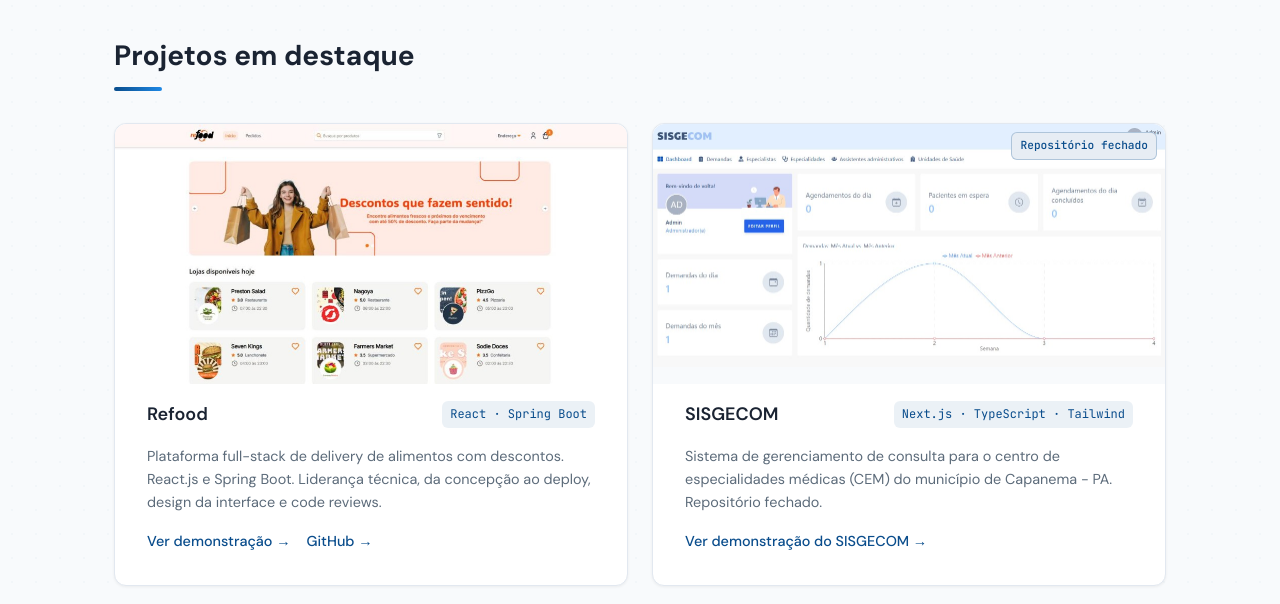
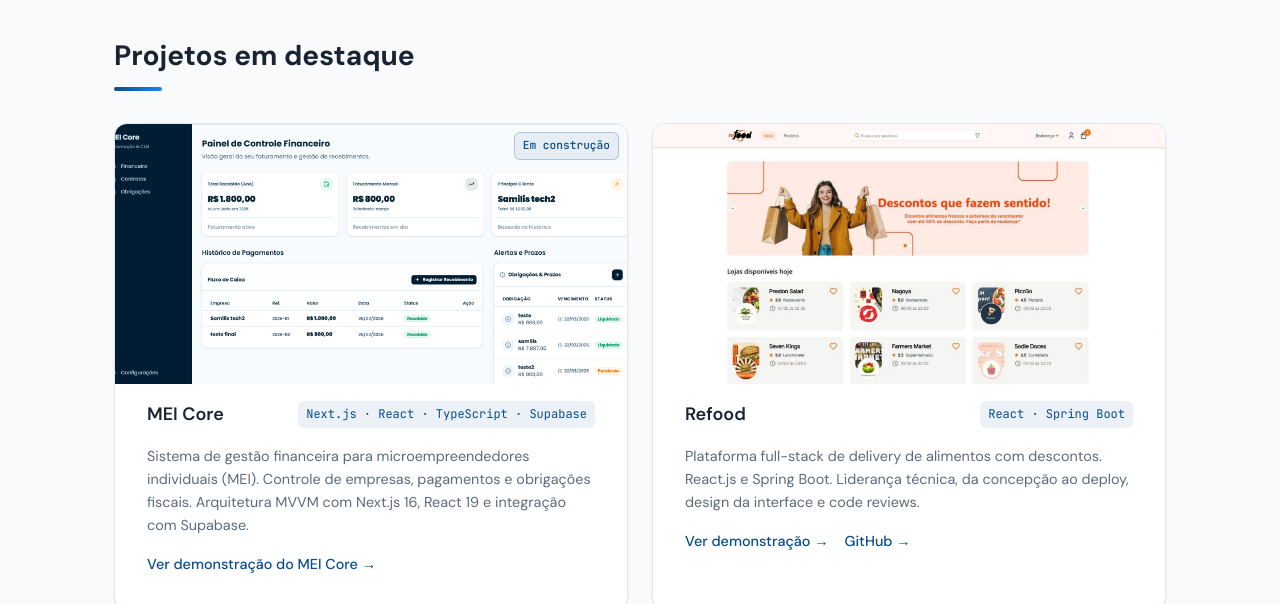
Before and after one commit to SamilisBrito/Portifolio, a website with bundled scripts: page index.html in a window 1280 px wide. Shown: the part 830-1434 px from the top of the page. Built offline with nearby package versions, Linux system fonts and the light colour scheme.

Commit message:
feat: add MEI Core project card to portfolio showcase

```diff
--- a/index.html
+++ b/index.html
@@ -76,6 +76,27 @@
       <div class="container">
         <h2 class="section__title" id="projetos-title">Projetos em destaque</h2>
         <div class="projects__grid">
+          <article class="project-card">
+            <span class="project-card__closed-label" aria-label="Em construção">Em construção</span>
+            <a href="https://mei-service-organizer.vercel.app/login" target="_blank" rel="noopener noreferrer"
+              class="project-card__image-link">
+              <img src="assets/mei-core.png" alt="Preview do MEI Core - Painel de controle financeiro para MEI"
+                class="project-card__image" />
+            </a>
+            <div class="project-card__header">
+              <h3 class="project-card__title">MEI Core</h3>
+              <span class="project-card__badge">Next.js · React · TypeScript · Supabase</span>
+            </div>
+            <p class="project-card__description">
+              Sistema de gestão financeira para microempreendedores individuais (MEI). Controle de empresas,
+              pagamentos e obrigações fiscais. Arquitetura MVVM com Next.js 16, React 19 e integração com Supabase.
+            </p>
+            <div class="project-card__links">
+              <a href="https://mei-service-organizer.vercel.app/login" target="_blank" rel="noopener noreferrer"
+                class="project-card__link">Ver demonstração do MEI Core <span class="visually-hidden">(abre em nova
+                  aba)</span> →</a>
+            </div>
+          </article>
           <article class="project-card">
             <a href="https://refoodproject.vercel.app/" target="_blank" rel="noopener noreferrer"
               class="project-card__image-link">
@@ -190,7 +211,6 @@
             </div>
           </article>
 
-
           <article class="project-card">
             <a href="https://doctor-who-timer.vercel.app/" target="_blank" rel="noopener noreferrer"
               class="project-card__image-link">
@@ -300,7 +320,8 @@
             <span class="contact__link-icon" aria-hidden="true">⌘</span>
             GitHub <span class="visually-hidden">(abre em nova aba)</span>
           </a>
-          <a href="mailto:samilisbritto@gmail.com" class="contact__link" aria-label="Enviar email para samilisbritto@gmail.com">
+          <a href="mailto:samilisbritto@gmail.com" class="contact__link"
+            aria-label="Enviar email para samilisbritto@gmail.com">
             <span class="contact__link-icon" aria-hidden="true">@</span>
             samilisbritto@gmail.com
           </a>
```
Also changed, not shown: assets/mei-core.png (added).
